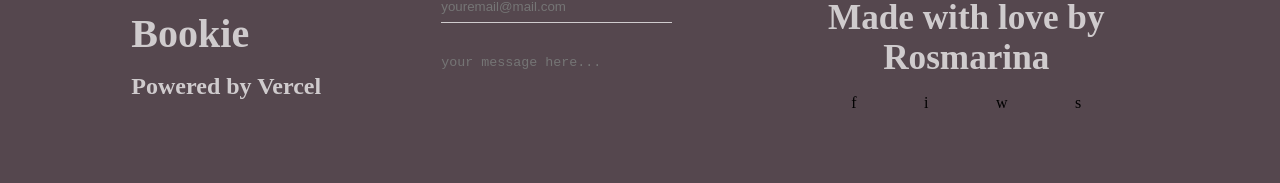
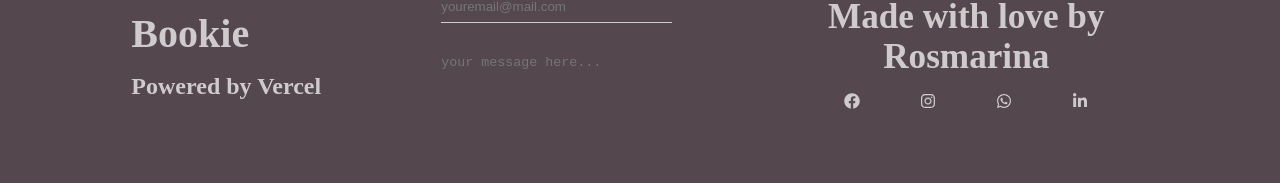
Before and after one commit to Ljusaj123/Bookie, a Next.js app: page /home in a window 1280 px wide. Shown: the part 185-368 px from the top of the page. Built offline with nearby package versions, Linux system fonts and the light colour scheme.

Commit message:
dodane ikone za društvene mreže

```diff
--- a/modules/footer.js
+++ b/modules/footer.js
@@ -1,3 +1,6 @@
+import React from "react";
+import { FaFacebook, FaWhatsapp, FaInstagram, FaLinkedinIn } from 'react-icons/fa';
+
 const Footer = () => {
     return (
         <footer className="footer">
@@ -22,10 +25,10 @@ const Footer = () => {
                 <div className="made-by-footer">
                     <h1>Made with love by Rosmarina</h1>
                     <div className="social-icons-footer">
-                        <a href="">f</a>
-                        <a href="">i</a>
-                        <a href="">w</a>
-                        <a href="">s</a>
+                        <a href=""><FaFacebook /></a>
+                        <a href=""><FaInstagram /></a>
+                        <a href=""><FaWhatsapp /></a>
+                        <a href=""><FaLinkedinIn /></a>
                     </div>
                 </div>
 
```
